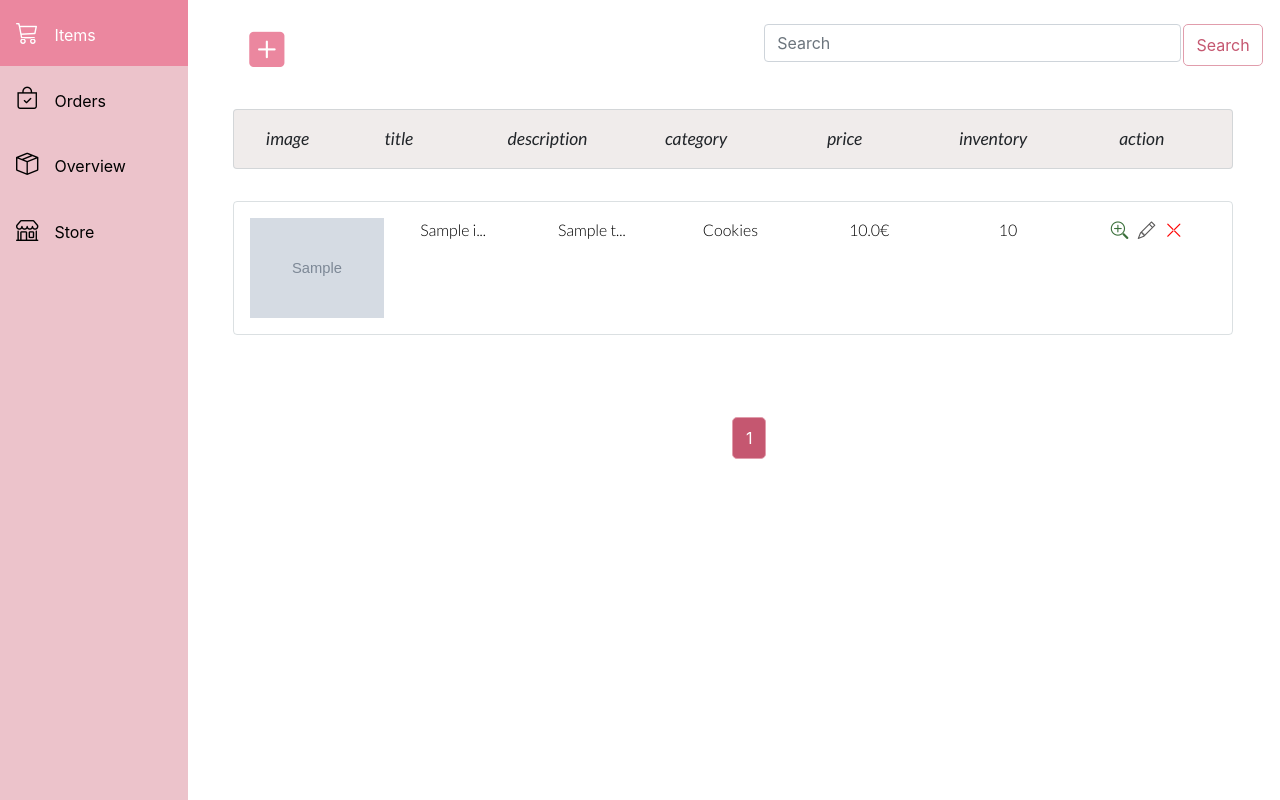
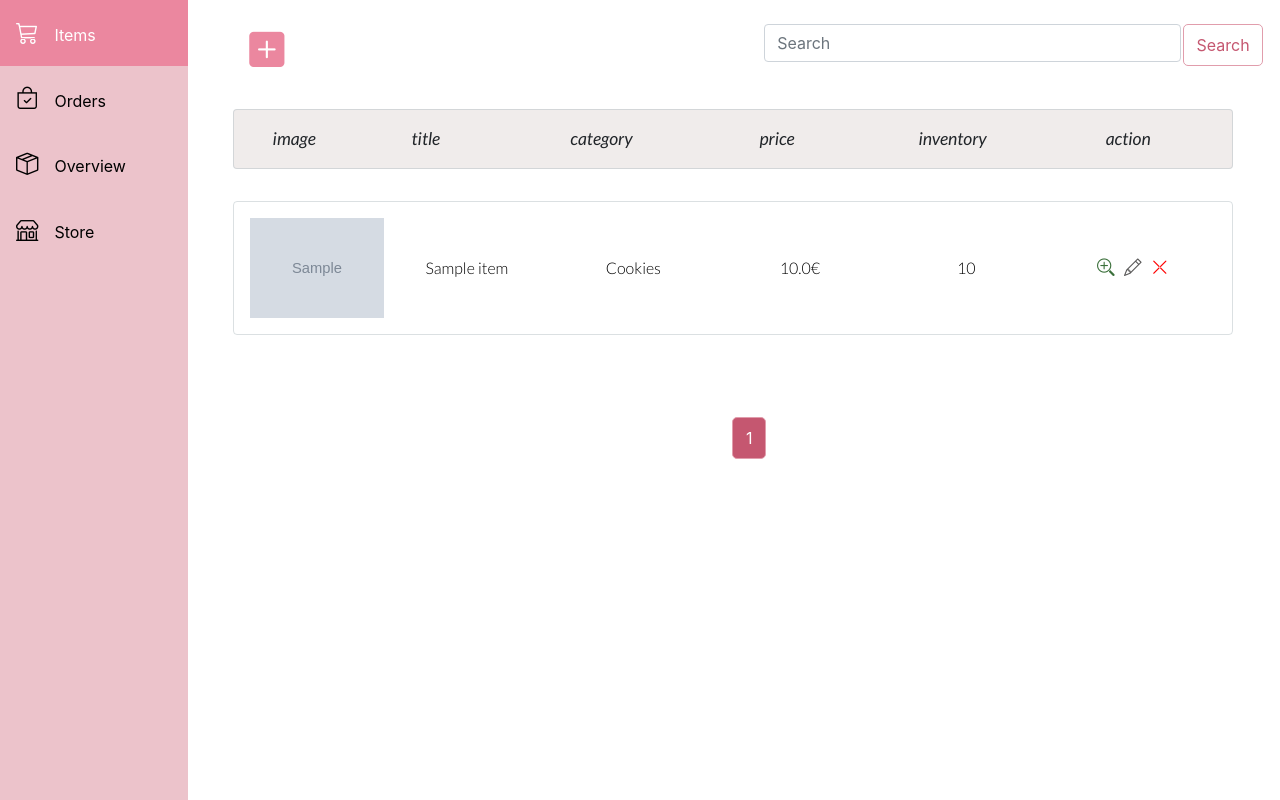
Before and after one commit to malisara/sir-cake, a Django app: page /all-items/ in a window 1280 px wide. Run offline with Django 4.2, Linux system fonts and the light colour scheme; a user stored in the database is signed in; tables that the repository leaves empty hold one stand-in row (values such as "Sample post"); grey boxes marked "Sample" are stand-in pictures; some libraries are stand-ins or nearby versions.

Commit message:
fixing conflicts

```diff
--- a/sir_cake/seller/models.py
+++ b/sir_cake/seller/models.py
@@ -29,7 +29,7 @@ class Item(models.Model):
     # "Price in €" displayed as a field name in form
     price = models.FloatField("Price in €", default="0.00", validators=[
                               MinValueValidator(0.0)])
-    description = models.TextField(max_length=100, default="", blank=True)
+    description = models.TextField(max_length=100, null=True, blank=True)
     category = models.CharField(
         max_length=3,
         choices=CATEGORIES_CHOICES,
@@ -42,7 +42,7 @@ class Item(models.Model):
 
     def __init__(self, *args, **kwargs):
         super().__init__(*args, **kwargs)
-        self.shorter_title_description()
+        self.assign_shorter_title()
         self.assign_category_full_name()
 
     def __str__(self):
@@ -59,16 +59,12 @@ class Item(models.Model):
 
         img_cropped.save(self.image.path)
 
-    def shorter_title_description(self):
-        if len(self.title) > 10:
-            self.short_title = self.title[:8] + "..."
+    def assign_shorter_title(self):
+
+        if len(self.title) > 20:
+            self.short_title = self.title[:17] + "..."
         else:
             self.short_title = self.title
-
-        if len(self.description) > 10:
-            self.short_description = self.description[:8] + "..."
-        else:
-            self.short_description = self.description
 
     def assign_category_full_name(self):
         self.long_category = self.SHORT_CATEGORY_TO_NAME[self.category]
--- a/sir_cake/seller/templates/seller/all_items.html
+++ b/sir_cake/seller/templates/seller/all_items.html
@@ -19,7 +19,6 @@
     <div class="product-grid-container beige-bg">
         <div class="grid-item-image category-text">image</div>
         <div class="grid-item-title category-text">title</div>
-        <div class="grid-item-description category-text">description</div>
         <div class="grid-item-category category-text">category</div>
         <div class="grid-item-price category-text">price</div>
         <div class="grid-item-inventory category-text">inventory</div>
@@ -34,7 +33,6 @@
         </a>
     </div>
     <div class="grid-item-title all-products-data-text">{{item.short_title}}</div>
-    <div class="grid-item-description all-products-data-text">{{item.short_description}}</div>
     <div class="grid-item-category all-products-data-text">{{item.long_category}}</div>
     <div class="grid-item-price all-products-data-text">{{item.price}}€</div>
     {% if item.quantity is 0 %}
--- a/sir_cake/seller/templates/seller/delete-item.html
+++ b/sir_cake/seller/templates/seller/delete-item.html
@@ -13,7 +13,6 @@
             <div class="detail-price">{{item.price}}€</div>
             <div class="detail-description">{{item.description}}</div>
 
-
             <div class="row">
                 <form method="post" class="d-flex flex-row">
                     {% csrf_token %}
@@ -24,10 +23,8 @@
                 </form>
 
             </div>
-
         </div>
     </div>
 </div>
 
-
 {% endblock content %}
--- a/sir_cake/seller/templates/seller/item-detail-page.html
+++ b/sir_cake/seller/templates/seller/item-detail-page.html
@@ -13,7 +13,6 @@
             <div class="detail-price">{{item.price}}€</div>
             <div class="detail-description">{{item.description}}</div>
 
-
             <div class="row">
                 <div class="col-md-2">
                     <a href="{% url 'seller_all_items' %}" class="non-link align-self-end">
@@ -26,7 +25,6 @@
                     </a>
                 </div>
             </div>
-
         </div>
     </div>
 </div>
--- a/sir_cake/seller/templates/seller/new_item.html
+++ b/sir_cake/seller/templates/seller/new_item.html
@@ -13,7 +13,7 @@
             <form method="post" class="new-product-form" enctype="multipart/form-data">
                 {% csrf_token %}
                 {{form|crispy}}
-                <a href="{% url 'all_items' %}">
+                <a href="{% url 'seller_all_items' %}">
                     <i class="bi bi-arrow-left new-item-top-icon button-back non-link"></i>
                 </a>
 
--- a/sir_cake/sir_cake/static/sir_cake/style.css
+++ b/sir_cake/sir_cake/static/sir_cake/style.css
@@ -310,48 +310,49 @@ body {
     border-color: var(--border-color);
     border-radius: 4px;
     display: grid;
-    grid-template-columns: 1fr 2fr 2fr 2fr 2fr 2fr 2fr;
+    grid-template-columns: 1fr 2fr 2fr 2fr 2fr 2fr;
     grid-template-areas:
-        "image title description category price inventory action";
+        "image title category price inventory action";
 }
 
 .beige-bg {
     background-color: var(--beige);
 }
 
+
+.grid-item-image,
+.grid-item-title,
+.grid-item-category,
+.grid-item-price,
+.grid-item-inventory,
+.grid-item-action {
+    justify-self: center;
+    align-self: center;
+}
+
+
 .grid-item-image {
     grid-area: image;
-    justify-self: center;
 }
 
 .grid-item-title {
     grid-area: title;
-    justify-self: center;
-}
-
-.grid-item-description {
-    grid-area: description;
-    justify-self: center;
 }
 
 .grid-item-category {
     grid-area: category;
-    justify-self: center;
 }
 
 .grid-item-price {
     grid-area: price;
-    justify-self: center;
 }
 
 .grid-item-inventory {
     grid-area: inventory;
-    justify-self: center;
 }
 
 .grid-item-action {
     grid-area: action;
-    justify-self: center;
 }
 
 .category-text {
--- a/sir_cake/store/templates/store/store.html
+++ b/sir_cake/store/templates/store/store.html
@@ -24,7 +24,7 @@
     <div>
         <a href="{% url 'store_item_detail' item.pk %}" class="non-link a-hover">
             <img src="{{item.image.url}}" class="rounded-image" height="200px"></img>
-            <p class="product-title-store">{{item.title|title}}</p>
+            <p class="product-title-store">{{item.short_title|title}}</p>
             <p class="product-price-store">{{item.price}} €</p>
         </a>
         <form method="post">
```
Also changed, not shown: sir_cake/seller/templates/seller/orders.html (+4 -4 lines), sir_cake/seller/migrations/0005_alter_item_description.py (added).
